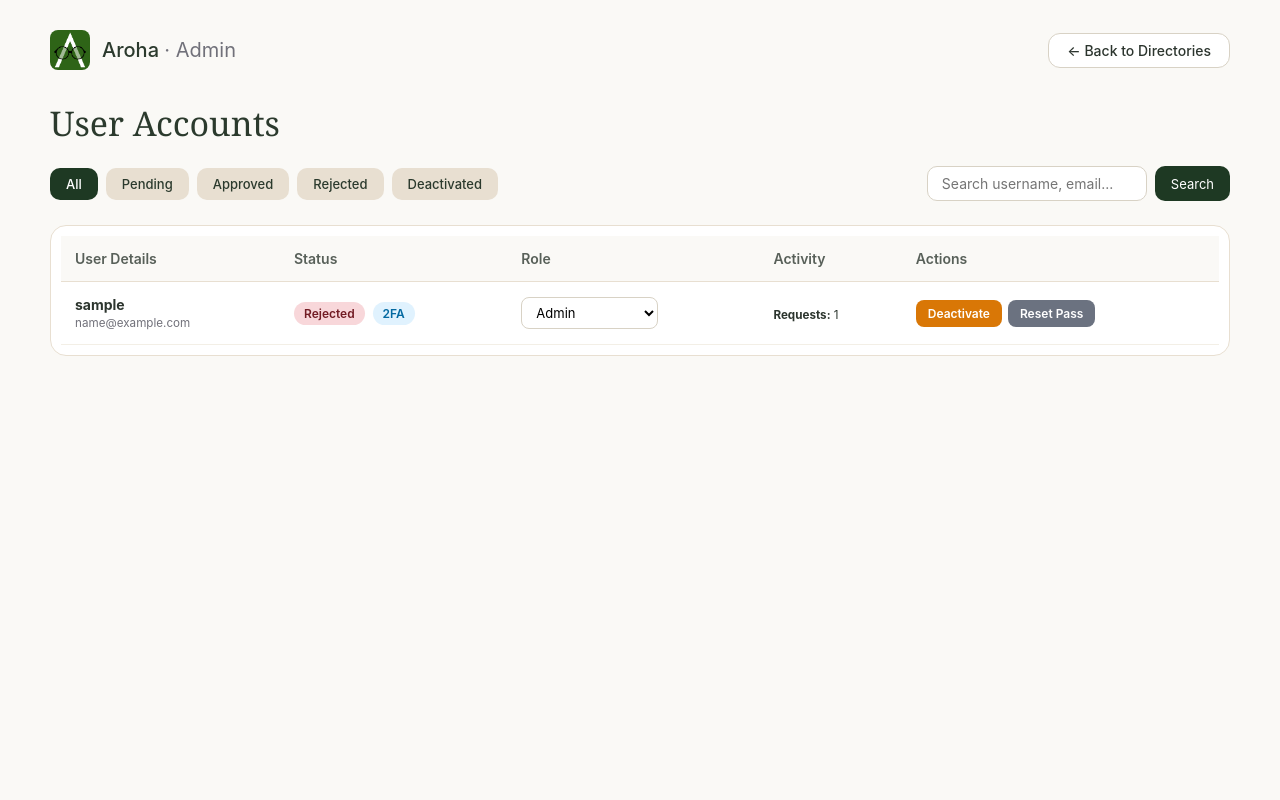
After one commit to JLxav/Aroha, a Django app: page /admin-panel/users/admin/ in a window 1280 px wide. The commit adds this page. Run offline with Django 5.2, Linux system fonts and the light colour scheme; a user stored in the database is signed in; tables that the repository leaves empty hold one stand-in row (values such as "Sample post").

Commit message:
addded new admin functionality and fixed when trying to log in a deactivated account it shows account deactivated

```diff
--- /dev/null
+++ b/aroha_app/templates/admin/admin_user_list.html
@@ -0,0 +1,173 @@
+{% load static %}
+<!DOCTYPE html>
+<html lang="en">
+<head>
+    <meta charset="UTF-8">
+    <meta name="viewport" content="width=device-width, initial-scale=1.0">
+    <title>{{ page_title }} · Aroha Admin</title>
+    <style>
+        * { box-sizing: border-box; margin: 0; padding: 0; font-family: -apple-system, BlinkMacSystemFont, "Segoe UI", Roboto, Helvetica, Arial, sans-serif; }
+        body { background-color: #faf9f6; color: #2c352e; padding: 30px 50px; min-height: 100vh; }
+        .container { max-width: 1200px; margin: 0 auto; }
+
+        .header { display: flex; justify-content: space-between; align-items: center; margin-bottom: 30px; }
+        .brand { display: flex; align-items: center; gap: 12px; font-size: 20px; font-weight: 500; color: #2b3a2d; }
+        .brand img { width: 40px; height: 40px; object-fit: contain; border-radius: 8px; }
+        .role-tag { color: #71717a; font-weight: 400; }
+
+        .nav-btn { display: inline-block; padding: 8px 18px; border: 1px solid #d8d2c5; border-radius: 12px; background-color: #ffffff; color: #2c352e; text-decoration: none; font-size: 14px; font-weight: 500; transition: all 0.2s ease; cursor: pointer; }
+        .nav-btn:hover { background-color: #f3efe6; }
+
+        .page-title { font-family: 'Georgia', 'Times New Roman', serif; font-size: 34px; font-weight: 400; color: #2b3a2d; margin-bottom: 20px; }
+
+        /* Controls & Filter Bar */
+        .controls-bar { display: flex; justify-content: space-between; align-items: center; gap: 16px; margin-bottom: 24px; flex-wrap: wrap; }
+        .tabs { display: flex; gap: 8px; flex-wrap: wrap; }
+        .tab { padding: 8px 16px; border-radius: 10px; text-decoration: none; background: #e8dfd1; color: #2b3a2d; font-size: 13px; font-weight: 500; }
+        .tab.active { background: #1e3923; color: #ffffff; }
+
+        .search-box { display: flex; gap: 8px; }
+        .search-input { padding: 8px 14px; border: 1px solid #d8d2c5; border-radius: 10px; font-size: 14px; width: 220px; background: #fff; }
+        .btn-search { background-color: #1e3923; color: #fff; border: none; padding: 8px 16px; border-radius: 10px; cursor: pointer; font-size: 13px; }
+
+        /* User Directory Table */
+        .directory-card { background: #ffffff; border: 1px solid #e8dfd1; border-radius: 16px; overflow: hidden; padding: 10px; }
+        .table { width: 100%; border-collapse: collapse; text-align: left; font-size: 14px; }
+        .table th { background: #faf9f6; padding: 14px; color: #586059; font-weight: 600; border-bottom: 1px solid #e8dfd1; }
+        .table td { padding: 14px; border-bottom: 1px solid #f3efe6; vertical-align: middle; }
+
+        /* Status Pills */
+        .badge { padding: 4px 10px; border-radius: 20px; font-size: 12px; font-weight: 600; display: inline-block; }
+        .badge-approved { background: #d2e7d6; color: #1e3923; }
+        .badge-pending { background: #fff3cd; color: #856404; }
+        .badge-rejected { background: #f8d7da; color: #721c24; }
+        .badge-deactivated { background: #e2e3e5; color: #383d41; }
+        .badge-otp { background: #e0f2fe; color: #0369a1; margin-left: 4px; }
+
+        /* Action Buttons */
+        .actions { display: flex; gap: 6px; flex-wrap: wrap; align-items: center; }
+        .btn-act { padding: 6px 12px; border-radius: 8px; font-size: 12px; font-weight: 600; text-decoration: none; border: none; cursor: pointer; color: #fff; }
+        .btn-approve { background: #28a745; }
+        .btn-reject { background: #dc3545; }
+        .btn-deactivate { background: #d97706; }
+        .btn-reactivate { background: #0284c7; }
+        .btn-reset { background: #6b7280; }
+        .role-dropdown { padding: 6px 10px; border-radius: 8px; border: 1px solid #d8d2c5; font-size: 13px; background: #fff; }
+    </style>
+</head>
+<body>
+
+    <div class="container">
+        <!-- Top Navigation Header -->
+        <header class="header">
+            <div class="brand">
+                <img src="{% static 'aroha/images/aroha-logo.png' %}" alt="Aroha Logo">
+                <div>Aroha <span class="role-tag">· Admin</span></div>
+            </div>
+            <div>
+                <a href="{% url 'admin_panel' %}" class="nav-btn">← Back to Directories</a>
+            </div>
+        </header>
+
+        <h1 class="page-title">{{ page_title }}</h1>
+
+        <!-- Filter & Search Controls -->
+        <div class="controls-bar">
+            <div class="tabs">
+                <a href="?status=all{% if search_query %}&q={{ search_query }}{% endif %}" class="tab {% if status_filter == 'all' %}active{% endif %}">All</a>
+                <a href="?status=pending{% if search_query %}&q={{ search_query }}{% endif %}" class="tab {% if status_filter == 'pending' %}active{% endif %}">Pending</a>
+                <a href="?status=approved{% if search_query %}&q={{ search_query }}{% endif %}" class="tab {% if status_filter == 'approved' %}active{% endif %}">Approved</a>
+                <a href="?status=rejected{% if search_query %}&q={{ search_query }}{% endif %}" class="tab {% if status_filter == 'rejected' %}active{% endif %}">Rejected</a>
+                <a href="?status=deactivated{% if search_query %}&q={{ search_query }}{% endif %}" class="tab {% if status_filter == 'deactivated' %}active{% endif %}">Deactivated</a>
+            </div>
+
+            <form method="get" class="search-box">
+                <input type="hidden" name="status" value="{{ status_filter }}">
+                <input type="text" name="q" value="{{ search_query }}" placeholder="Search username, email..." class="search-input">
+                <button type="submit" class="btn-search">Search</button>
+            </form>
+        </div>
+
+        <!-- Directory Table -->
+        <div class="directory-card">
+            <table class="table">
+                <thead>
+                    <tr>
+                        <th>User Details</th>
+                        <th>Status</th>
+                        <th>Role</th>
+                        <th>Activity</th>
+                        <th>Actions</th>
+                    </tr>
+                </thead>
+                <tbody>
+                    {% for item in users %}
+                        <tr>
+                            <td>
+                                <strong>{{ item.username }}</strong><br>
+                                <small style="color:#71717a;">{{ item.email|default:"No Email" }}</small>
+                            </td>
+
+                            <td>
+                                {% if not item.is_active %}
+                                    <span class="badge badge-deactivated">Deactivated</span>
+                                {% elif item.is_rejected %}
+                                    <span class="badge badge-rejected">Rejected</span>
+                                {% elif item.is_approved %}
+                                    <span class="badge badge-approved">Approved</span>
+                                {% else %}
+                                    <span class="badge badge-pending">Pending</span>
+                                {% endif %}
+
+                                {% if item.is_otp_enabled %}
+                                    <span class="badge badge-otp">2FA</span>
+                                {% endif %}
+                            </td>
+
+                            <td>
+                                <form method="post" action="{% url 'admin_reassign_role' item.id %}" style="margin:0;">
+                                    {% csrf_token %}
+                                    <select name="role" class="role-dropdown" onchange="this.form.submit()">
+                                        {% for val, lbl in role_choices %}
+                                            <option value="{{ val }}" {% if item.role == val %}selected{% endif %}>{{ lbl }}</option>
+                                        {% endfor %}
+                                    </select>
+                                </form>
+                            </td>
+
+                            <td>
+                                <small><strong>Requests:</strong> {{ item.requests_count }}</small>
+                            </td>
+
+                            <td>
+                                <div class="actions">
+                                    {% if not item.is_approved and not item.is_rejected %}
+                                        <a href="{% url 'admin_approve_user' item.id %}" class="btn-act btn-approve">Approve</a>
+                                        <a href="{% url 'admin_reject_user' item.id %}" class="btn-act btn-reject" onclick="return confirm('Reject {{ item.username }}?');">Reject</a>
+                                    {% endif %}
+
+                                    {% if item.is_active %}
+                                        <a href="{% url 'admin_toggle_active' item.id %}" class="btn-act btn-deactivate" onclick="return confirm('Deactivate {{ item.username }}?');">Deactivate</a>
+                                    {% else %}
+                                        <a href="{% url 'admin_toggle_active' item.id %}" class="btn-act btn-reactivate">Reactivate</a>
+                                    {% endif %}
+
+                                    <form method="post" action="{% url 'admin_force_password_reset' item.id %}" style="margin:0;" onsubmit="return confirm('Send password reset email to {{ item.email }}?');">
+                                        {% csrf_token %}
+                                        <button type="submit" class="btn-act btn-reset">Reset Pass</button>
+                                    </form>
+                                </div>
+                            </td>
+                        </tr>
+                    {% empty %}
+                        <tr>
+                            <td colspan="5" style="text-align:center; padding: 24px; color:#71717a;">No user accounts found.</td>
+                        </tr>
+                    {% endfor %}
+                </tbody>
+            </table>
+        </div>
+    </div>
+
+</body>
+</html>
--- a/aroha_app/views.py
+++ b/aroha_app/views.py
@@ -1,5 +1,8 @@
 import random
 
+from django.contrib.admin.views.decorators import staff_member_required
+from django.contrib.auth.forms import PasswordResetForm
+from django.db.models import Count, Q
 from django.contrib import messages
 from django.contrib.auth import get_user_model, login
 from django.contrib.auth.decorators import login_required
@@ -70,16 +73,12 @@ def verify_otp_view(request):
             user = User.objects.get(id=user_id)
             login(request, user)
 
+            # Clear OTP session state
             del request.session['pre_otp_user_id']
             del request.session['admin_otp']
 
-            if user.role == User.Role.VOLUNTEER:
-                return redirect('volunteer_list')
-            elif user.role == User.Role.REQUESTER:
-                return redirect('request_list')
-            elif user.is_staff or user.is_superuser:
-                return redirect('barangay_request_list')
-            return redirect('homepage')
+            # Let dashboard_redirect handle routing by role
+            return redirect('dashboard_redirect')
         else:
             messages.error(request, 'Invalid verification code. Please try again.')
 
@@ -528,12 +527,116 @@ def admin_user_list(request, role):
         'requester': 'Family Member Accounts',
     }
 
-    users = User.objects.filter(role=role)
-    title = role_titles.get(role, 'User Accounts')
+    search_query = request.GET.get('q', '').strip()
+    status_filter = request.GET.get('status', 'all')
+
+    # Base query annotated with request activity snapshot
+    users = User.objects.filter(role=role).annotate(
+        requests_count=Count('requests', distinct=True)
+    ).order_by('-date_joined')
+
+    # Search Bar Filter
+    if search_query:
+        users = users.filter(
+            Q(username__icontains=search_query) |
+            Q(first_name__icontains=search_query) |
+            Q(last_name__icontains=search_query) |
+            Q(email__icontains=search_query)
+        )
+
+    # Status Tab Filter
+    if status_filter == 'pending':
+        users = users.filter(is_approved=False, is_rejected=False)
+    elif status_filter == 'approved':
+        users = users.filter(is_approved=True, is_active=True)
+    elif status_filter == 'rejected':
+        users = users.filter(is_rejected=True)
+    elif status_filter == 'deactivated':
+        users = users.filter(is_active=False)
 
     context = {
         'users': users,
         'role': role,
-        'page_title': title,
+        'page_title': role_titles.get(role, 'User Accounts'),
+        'search_query': search_query,
+        'status_filter': status_filter,
+        'role_choices': User.Role.choices,
     }
-    return render(request, 'admin_panel/admin_user_list.html', context)
+    return render(request, 'admin/admin_user_list.html', context)
+
+
+@login_required
+def admin_approve_user(request, user_id):
+    if not (request.user.is_superuser or request.user.role == User.Role.ADMIN):
+        return HttpResponseForbidden("Unauthorized")
+    user = get_object_or_404(User, id=user_id)
+    user.is_approved = True
+    user.is_rejected = False
+    user.save()
+    messages.success(request, f"Account for {user.username} approved.")
+    return redirect('admin_user_list', role=user.role)
+
+
+@login_required
+def admin_reject_user(request, user_id):
+    if not (request.user.is_superuser or request.user.role == User.Role.ADMIN):
+        return HttpResponseForbidden("Unauthorized")
+    user = get_object_or_404(User, id=user_id)
+    user.is_approved = False
+    user.is_rejected = True
+    user.save()
+    messages.success(request, f"Account for {user.username} rejected.")
+    return redirect('admin_user_list', role=user.role)
+
+
+@login_required
+def admin_toggle_active(request, user_id):
+    if not (request.user.is_superuser or request.user.role == User.Role.ADMIN):
+        return HttpResponseForbidden("Unauthorized")
+    user = get_object_or_404(User, id=user_id)
+    if user == request.user:
+        messages.error(request, "You cannot deactivate your own account.")
+        return redirect('admin_user_list', role=user.role)
+
+    user.is_active = not user.is_active
+    user.save()
+    status_str = "reactivated" if user.is_active else "deactivated"
+    messages.success(request, f"Account for {user.username} has been {status_str}.")
+    return redirect('admin_user_list', role=user.role)
+
+
+@login_required
+def admin_force_password_reset(request, user_id):
+    if not (request.user.is_superuser or request.user.role == User.Role.ADMIN):
+        return HttpResponseForbidden("Unauthorized")
+    user = get_object_or_404(User, id=user_id)
+    if not user.email:
+        messages.error(request, f"{user.username} does not have an email assigned.")
+        return redirect('admin_user_list', role=user.role)
+
+    form = PasswordResetForm({'email': user.email})
+    if form.is_valid():
+        form.save(
+            request=request,
+            use_https=request.is_secure(),
+            email_template_name='registration/password_reset_email.html',
+            subject_template_name='registration/password_reset_subject.txt',
+        )
+        messages.success(request, f"Password reset email sent to {user.email}.")
+    else:
+        messages.error(request, f"Could not send reset email.")
+    return redirect('admin_user_list', role=user.role)
+
+
+@login_required
+def admin_reassign_role(request, user_id):
+    if not (request.user.is_superuser or request.user.role == User.Role.ADMIN):
+        return HttpResponseForbidden("Unauthorized")
+    if request.method == "POST":
+        user = get_object_or_404(User, id=user_id)
+        new_role = request.POST.get('role')
+        if new_role in [c[0] for c in User.Role.choices]:
+            user.role = new_role
+            user.save()
+            messages.success(request, f"Role for {user.username} changed to {user.get_role_display()}.")
+    return redirect('admin_user_list', role=role if 'role' in locals() else user.role)
--- a/config/urls.py
+++ b/config/urls.py
@@ -62,6 +62,11 @@ urlpatterns = [
     path("profile/<str:role>/", views.profile_preview, name="profile_preview"),
 
     # Custom Admin Panel Routes
-    path('admin/', views.admin_panel, name='admin_panel'),
-    path('admin/accounts/<str:role>/', views.admin_user_list, name='admin_user_list'),
+    path("admin-panel/", views.admin_panel, name="admin_panel"),
+    path("admin-panel/users/<str:role>/", views.admin_user_list, name="admin_user_list"),
+    path("admin-panel/users/<int:user_id>/approve/", views.admin_approve_user, name="admin_approve_user"),
+    path("admin-panel/users/<int:user_id>/reject/", views.admin_reject_user, name="admin_reject_user"),
+    path("admin-panel/users/<int:user_id>/toggle-active/", views.admin_toggle_active, name="admin_toggle_active"),
+    path("admin-panel/users/<int:user_id>/reset-password/", views.admin_force_password_reset, name="admin_force_password_reset"),
+    path("admin-panel/users/<int:user_id>/reassign-role/", views.admin_reassign_role, name="admin_reassign_role"),
 ]
```
Also changed, not shown: aroha_app/forms.py (+38 -13 lines), aroha_app/models.py (+10 -1 lines), aroha_app/templates/admin/admin_panel.html (+5 -4 lines).
